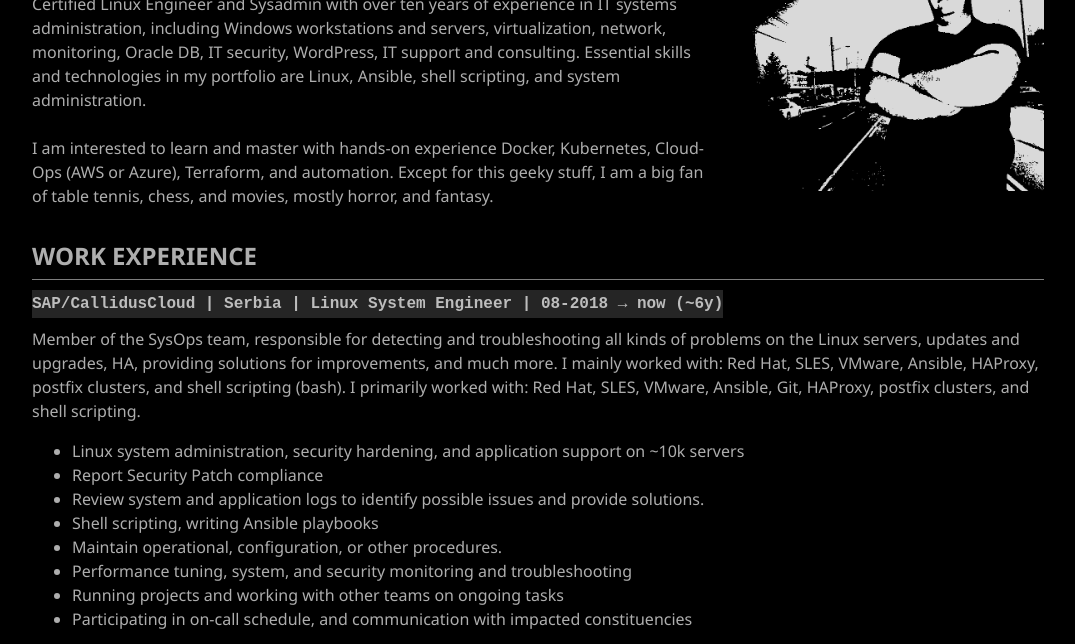
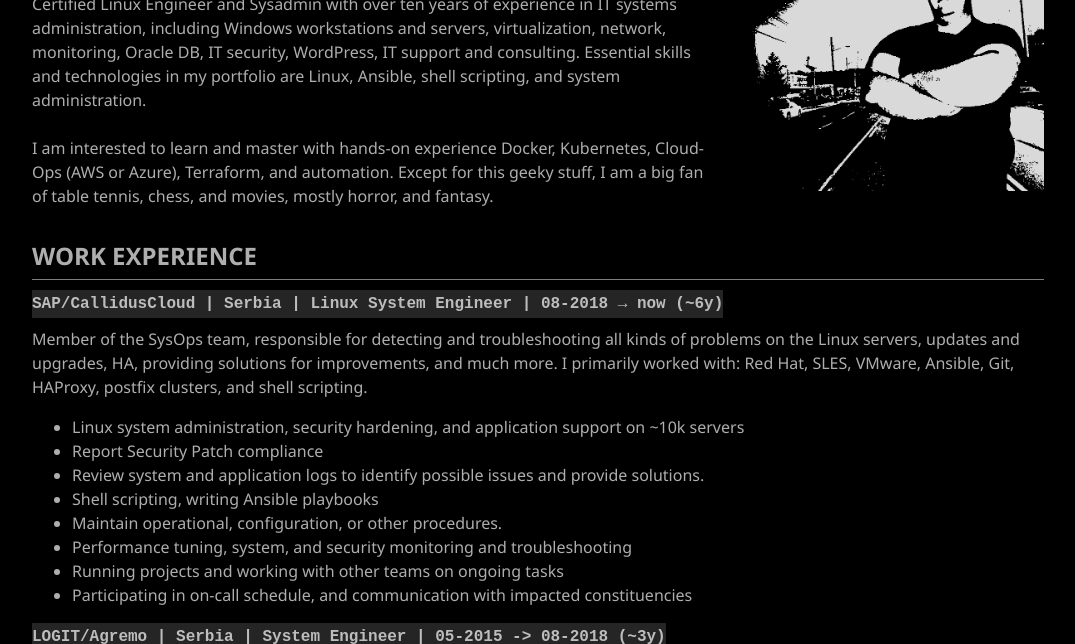
Before and after one commit to darkodrazovic/darkodrazovic.github.io, a plain HTML site: page index.html in a window 1280 px wide. Shown: the part 92-736 px from the top of the page, without its empty margins (102-1177 px from the left). Drawn offline with Linux system fonts and the light colour scheme.

Commit message:
Update index.html

```diff
--- a/index.html
+++ b/index.html
@@ -175,7 +175,6 @@
 
     <p>Member of the SysOps team, responsible for detecting and troubleshooting all kinds of problems on the Linux
       servers, updates and upgrades, HA, providing solutions for improvements, and much more.
-      I mainly worked with: Red Hat, SLES, VMware, Ansible, HAProxy, postfix clusters, and shell scripting (bash).
       I primarily worked with: Red Hat, SLES, VMware, Ansible, Git, HAProxy, postfix clusters, and shell scripting.</p>
 
     <ul>
```
